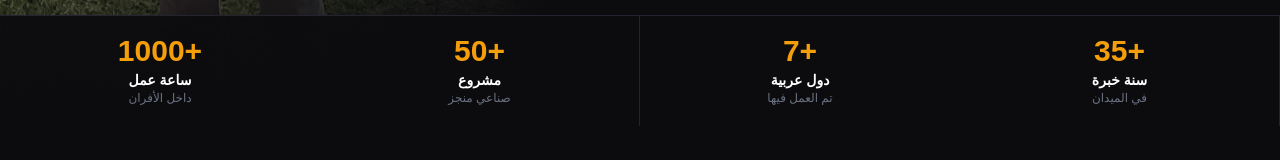
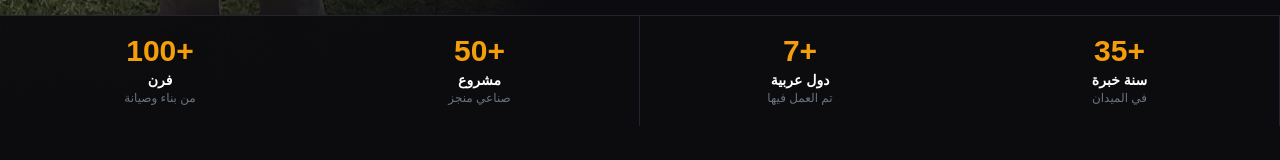
Before and after one commit to Abedelrauof-Yousef/Nidal-Refractories, a React (Vite) app in the folder nidal-refractories/: page /about in a window 1280 px wide. Shown: the part 758-918 px from the top of the page. Built offline with nearby package versions, Linux system fonts and the light colour scheme.

Commit message:
contact us page added

```diff
--- a/nidal-refractories/src/pages/About.jsx
+++ b/nidal-refractories/src/pages/About.jsx
@@ -14,7 +14,7 @@ const stats = [
   { number: '+35', label: 'سنة خبرة', sub: 'في الميدان' },
   { number: '+7', label: 'دول عربية', sub: 'تم العمل فيها' },
   { number: '+50', label: 'مشروع', sub: 'صناعي منجز' },
-  { number: '+1000', label: 'ساعة عمل', sub: 'داخل الأفران' },
+  { number: '+100', label: 'فرن', sub: 'من بناء وصيانة ' },
 ]
 
 const timeline = [
```
